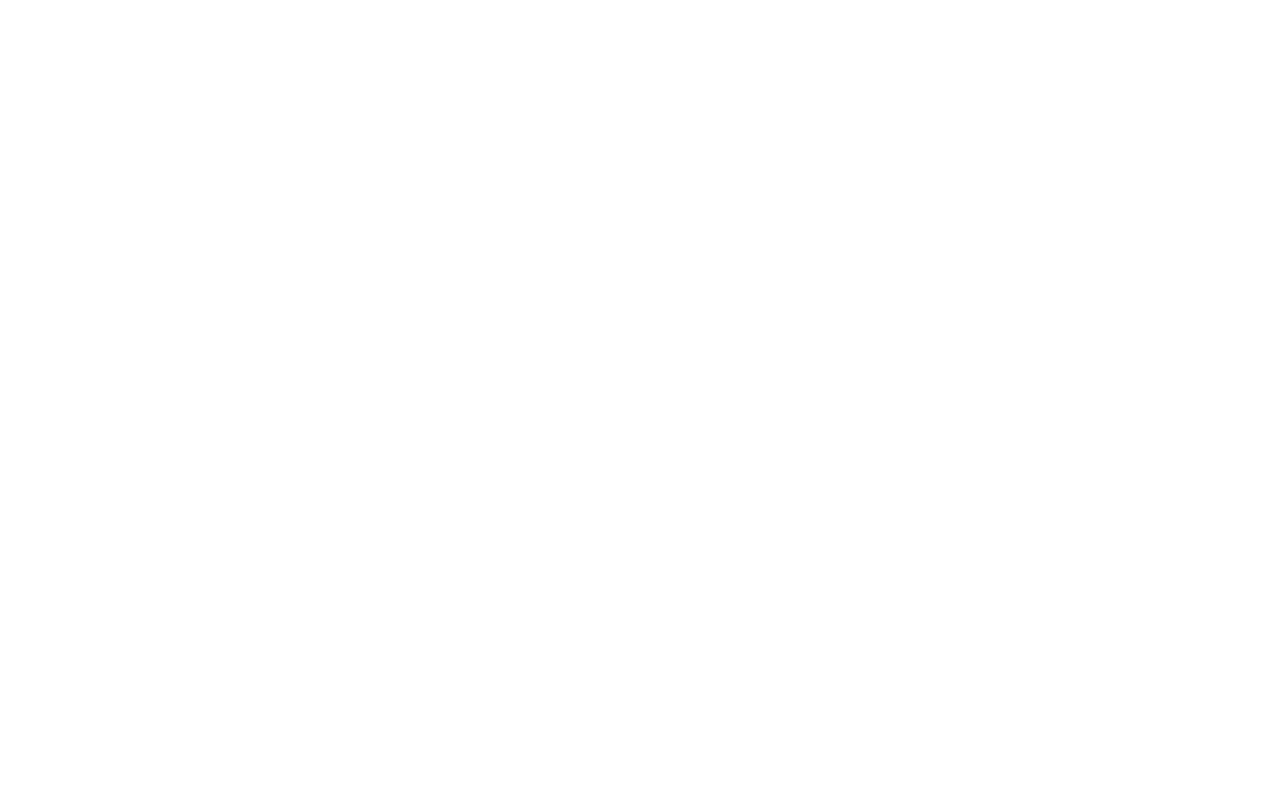
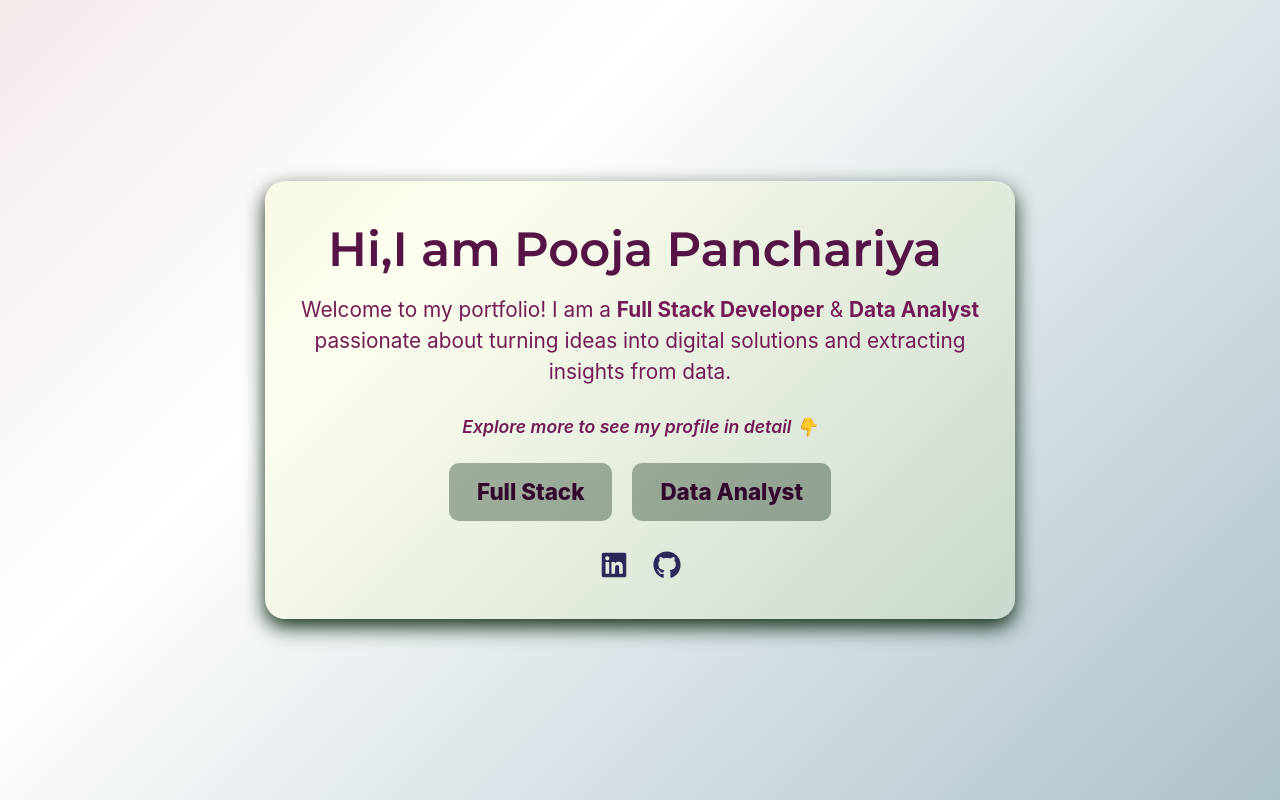
Before and after one commit to PoojaPanchariya/portfolio, a React (Create React App) app: page / in a window 1280 px wide. Built offline with nearby package versions, Linux system fonts and the light colour scheme.

Commit message:
Fix HashRouter and deploy settings

```diff
--- a/public/index.html
+++ b/public/index.html
@@ -9,7 +9,8 @@
     <meta name="theme-color" content="#000000" />
     <meta name="description" content="Pooja Panchariya's Portfolio Website" />
 
-    <base href="/portfolio/">
+  <base href="%PUBLIC_URL%/" />
+
 
 
 
--- a/src/App.js
+++ b/src/App.js
@@ -1,4 +1,4 @@
-import { BrowserRouter as Router, Routes, Route } from "react-router-dom";
+import { HashRouter as Router, Routes, Route } from "react-router-dom";
 import LandingPage from "./pages/LandingPage";
 import DataAnalyst from "./pages/DataAnalyst";
 import FullStack from "./pages/FullStack";
@@ -13,7 +13,7 @@ console.log("DataAnalyst:", DataAnalyst);                // ✅ should show the
 
 function App() {
   return (
-    <Router basename="/portfolio">
+    <Router>
       <Routes>
         <Route path="/" element={<LandingPage />} />
         <Route path="/data-analyst" element={<DataAnalyst />} />
--- a/src/pages/LandingPage.jsx
+++ b/src/pages/LandingPage.jsx
@@ -2,6 +2,7 @@
 import React from "react";
 import "./LandingPage.css";
 import { FaLinkedin, FaGithub } from "react-icons/fa";
+import { Link } from "react-router-dom";
 
 function LandingPage() {
   return (
@@ -19,12 +20,8 @@ function LandingPage() {
         </p>
 
         <div className="landing-buttons">
-          <a href="/portfolio/full-stack" className="landing-btn">
-            Full Stack
-          </a>
-          <a href="/portfolio/data-analyst" className="landing-btn">
-            Data Analyst
-          </a>
+          <Link to="/full-stack" className="landing-btn">Full Stack</Link>
+         <Link to="/data-analyst" className="landing-btn">Data Analyst</Link>
         </div>
 
         <div className="social-icons">
```
